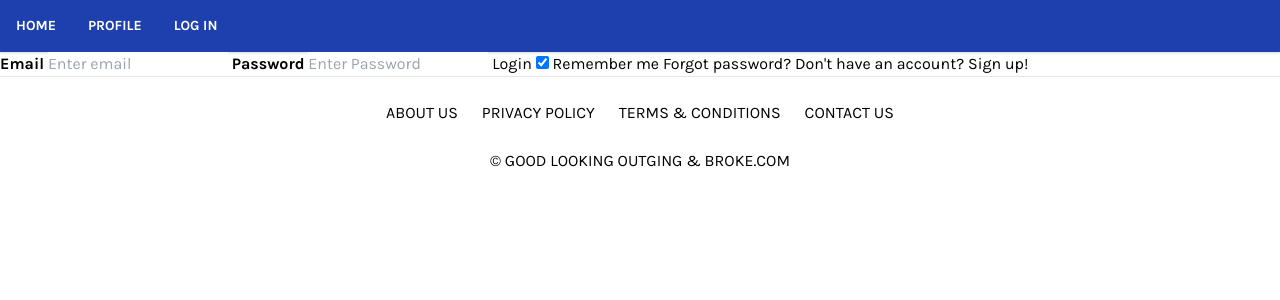
After one commit to rashida53/event-handler, a Node server app: page /login in a window 1280 px wide. The commit adds this page. Shown: the top 300 px of the page. Run offline with Node 20, Linux system fonts and the light colour scheme; some libraries are stand-ins or nearby versions.

Commit message:
Login form done

```diff
--- a/controllers/homeRoutes.js
+++ b/controllers/homeRoutes.js
@@ -18,24 +18,50 @@ router.get('/', async (req, res) => {
 
         res.render('homepage', {
             events,
-            // logged_in: req.session.logged_in
+            logged_in: req.session.logged_in
         });
     } catch (err) {
         res.status(500).json(err);
     }
 });
 
+
+router.get('/login', (req, res) => {
+    if (req.session.logged_in) {
+        res.redirect('/profile');
+        return;
+    }
+
+    res.render('login');
+});
+
 //add withAuth in this route
-// router.get('/profile', async (req, res) => {
+router.get('/profile', withAuth, async (req, res) => {
+    try {
+        const userData = await User.findByPk(req.session.user_id, {
+            attributes: { exclude: ['password'] },
+            include: [{
+                model: Event, Venue
+            }],
+        });
+        const user = userData.get({ plain: true });
+
+        res.render('profile', {
+            ...user,
+            logged_in: true
+        });
+    } catch (err) {
+        res.status(500).json(err);
+    }
+});
+
+// router.get('/profile', withAuth, async (req, res) => {
 //     try {
-//         const eventData = await Event.findByPk(req.session.user_id, {
-//             attributes: { exclude: ['password'] },
-//             include: [{ model: User }],
-//         });
-//         const event = eventData.get({ plain: true });
+//         const eventData = await Event.findAll();
+//         const events = eventData.map((event) => event.get({ plain: true }));
 
 //         res.render('profile', {
-//             ...event,
+//             events,
 //             logged_in: true
 //         });
 //     } catch (err) {
@@ -43,18 +69,5 @@ router.get('/', async (req, res) => {
 //     }
 // });
 
-router.get('/profile', async (req, res) => {
-    try {
-        const eventData = await Event.findAll();
-        const events = eventData.map((event) => event.get({ plain: true }));
-
-        res.render('profile', {
-            events,
-        });
-    } catch (err) {
-        res.status(500).json(err);
-    }
-});
-
 
 module.exports = router;
--- /dev/null
+++ b/public/js/login.js
@@ -0,0 +1,22 @@
+const loginFormHandler = async (event) => {
+    event.preventDefault();
+
+    const email = document.querySelector('#email-login').value.trim();
+    const password = document.querySelector('#password-login').value.trim();
+
+    if (email && password) {
+        const response = await fetch('/api/users/login', {
+            method: 'POST',
+            body: JSON.stringify({ email, password }),
+            headers: { 'Content-Type': 'application/json' },
+        });
+
+        if (response.ok) {
+            document.location.replace('/profile');
+        } else {
+            alert(response.statusText);
+        }
+    }
+};
+
+document.querySelector('.login-form').addEventListener('submit', loginFormHandler);
--- a/views/layouts/main.handlebars
+++ b/views/layouts/main.handlebars
@@ -34,10 +34,18 @@
 
             <nav>
                 <ul class="flex items-center justify-between font-bold text-sm text-white uppercase no-underline">
-                    <li><a class="hover:text-gray-200 hover:underline px-4" href="#">Home</a></li>
-                    <li><a class="hover:text-gray-200 hover:underline px-4" href="#">Log In</a></li>
-                    <li><a href="/profile" class="hover:text-gray-200 hover:underline px-4" href="#">Profile</a>
-                    </li>
+
+
+                    {{#if logged_in}}
+                    <li><a href="/" class="hover:text-gray-200 hover:underline px-4">Home</a></li>
+                    <li><a href="/profile" class="hover:text-gray-200 hover:underline px-4">Profile</a></li>
+                    <li><a id="logout" class="hover:text-gray-200 hover:underline px-4">Logout</a></li>
+                    {{else}}
+                    <li><a href="/" class="hover:text-gray-200 hover:underline px-4">Home</a></li>
+                    <li><a href="/profile" class="hover:text-gray-200 hover:underline px-4">Profile</a></li>
+                    <li><a href="/login" class="hover:text-gray-200 hover:underline px-4">Log In</a></li>
+
+                    {{/if}}
 
                 </ul>
             </nav>
@@ -60,6 +68,9 @@
             <div class="uppercase pb-6">&copy; Good looking Outging & Broke.com</div>
         </div>
     </footer>
+    {{#if logged_in}}
+    <script src="/js/logout.js"></script>
+    {{/if}}
 </body>
 
 </html>
--- /dev/null
+++ b/views/login.handlebars
@@ -0,0 +1,18 @@
+<!--login form-->
+<div class="login-form font-family-karla">
+    <form>
+        <label for="email-login"><b>Email</b></label>
+        <input type="text" placeholder="Enter email" name="email-login" id="email-login" required>
+        <label for="password-login"><b>Password</b></label>
+        <input type="password" placeholder="Enter Password" name="password-login" id="password-login" required>
+        <button type="submit">Login</button>
+        <label>
+            <input type="checkbox" checked="checked" name="remember"> Remember me
+        </label>
+        <span class="forgot-psw">Forgot <a href="#">password?</a></span>
+        <label for="create-account">Don't have an account? <button class="create-account">Sign up!</button></label>
+        <!--button up there needs functionality-->
+    </form>
+</div>
+
+<script src="/js/login.js"></script>
--- a/views/profile.handlebars
+++ b/views/profile.handlebars
@@ -1,4 +1,6 @@
 <div class="container mx-auto flex flex-wrap py-6">
+    <h3>Welcome, {{username}}!</h3>
+    <div class="container">
         <form>
             <div>
                 <label for="event-name">Event Name:</label>
@@ -17,3 +19,5 @@
             </div>
         </form>
     </div>
+
+</div>
```
Also changed, not shown: public/js/logout.js (added, +14 -0 lines), test.html (added, +45 -0 lines). Lines whose indentation alone changed are shown as unchanged.
